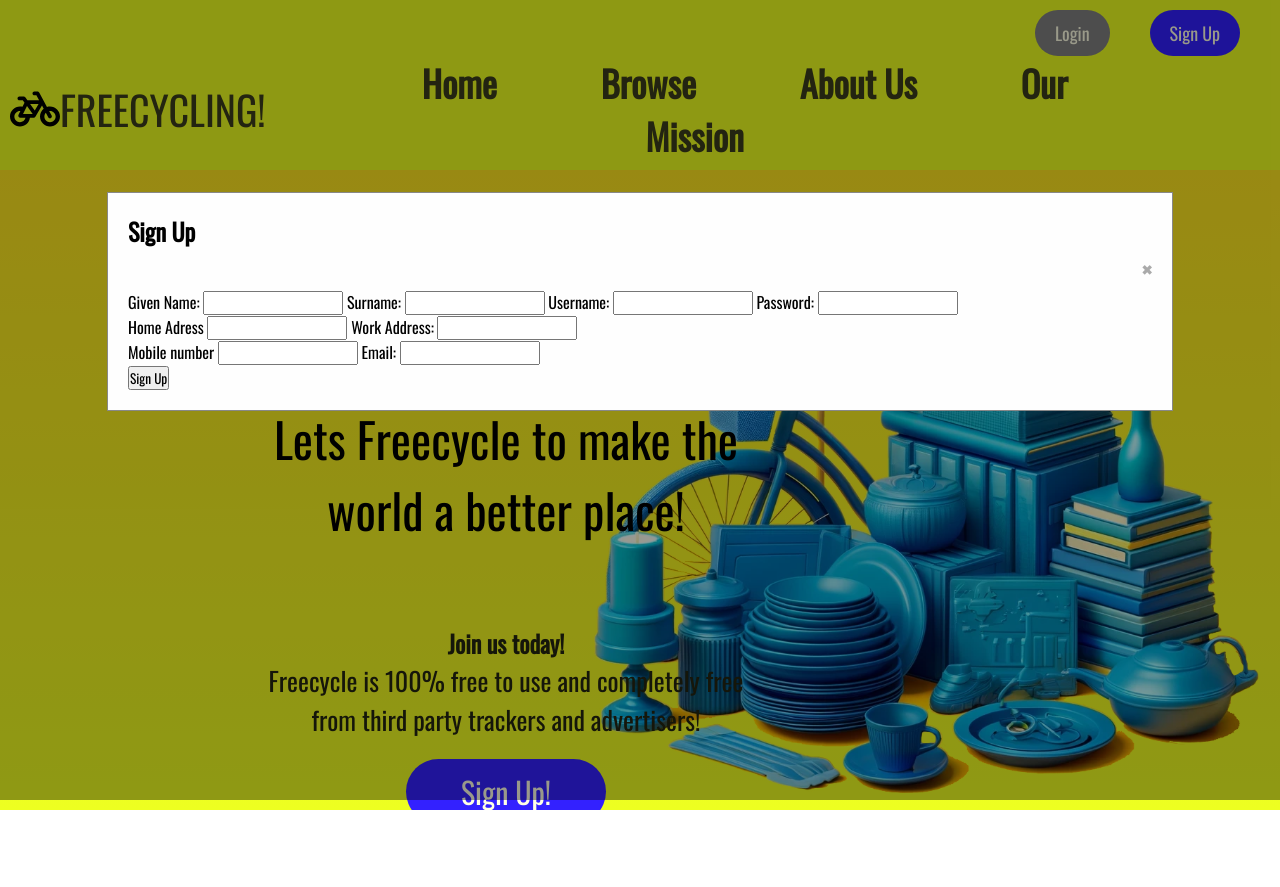
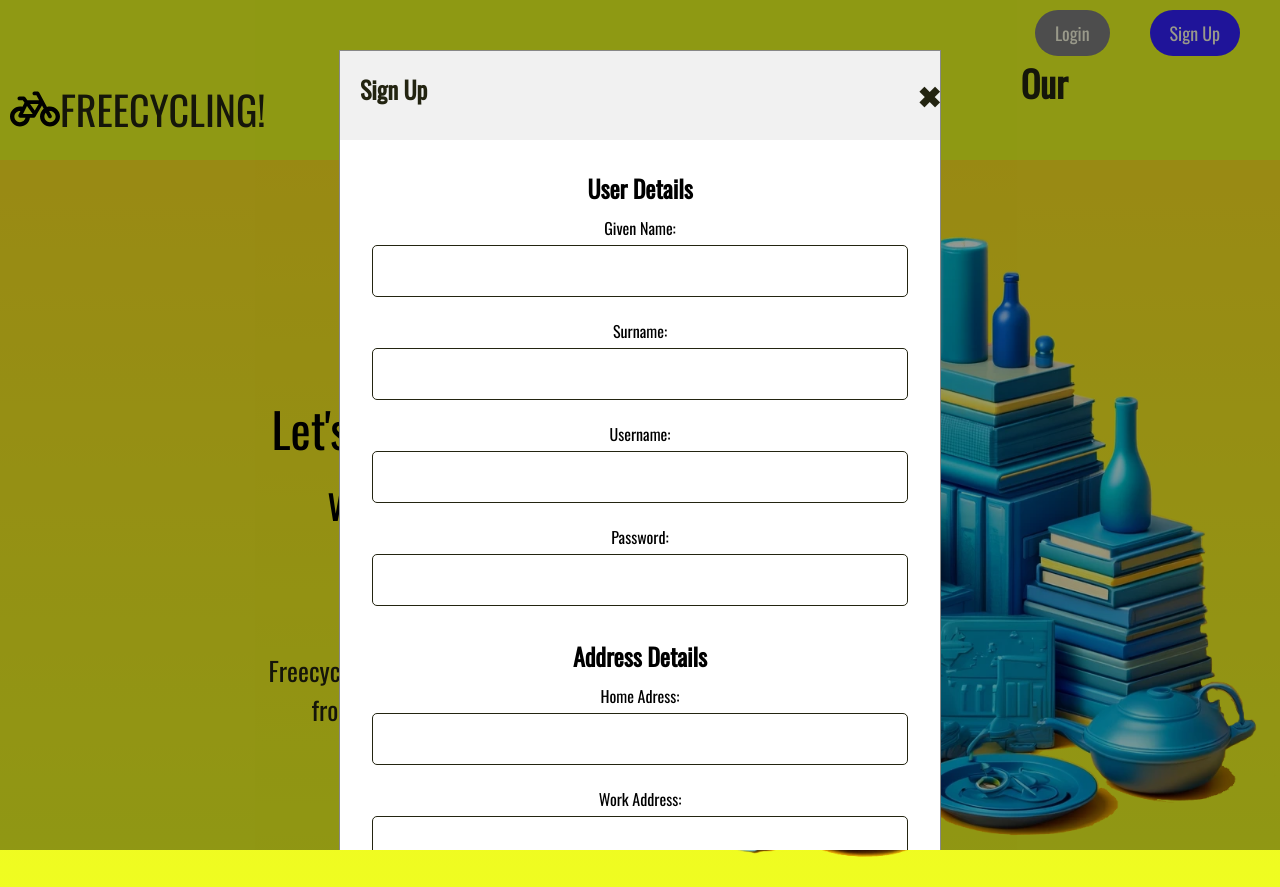
Before and after one commit to Kevin-Yao141/CS345-hfd, a plain HTML site: page index.html in a window 1280 px wide. Both pictures are taken after a click on the button "Sign Up". Before the commit the page ends 810 px from the top, so only its background shows below. Drawn offline with nearby package versions, Linux system fonts and the light colour scheme.

Commit message:
sign up page layout done

```diff
--- a/index.css
+++ b/index.css
@@ -17,7 +17,7 @@ body {
     left: 0;
     width: 100%;
     background-color: #edff21;
-    height: 170px;
+    height: 160px;
 }
 
 .nav a{
@@ -50,7 +50,6 @@ body {
     position: relative;
     padding: 0px 10px;
     align-items: center;
-    z-index: 100;
 
 }
 
@@ -87,14 +86,14 @@ body {
 .main__content{
     position: relative;
     width:100%;
-    height: 80vh;
+    height: 100vh;
     background-image: linear-gradient(#ffe521, #EDFF21);
 }
 
 .hero__image{
     background-image: url("background_transparent.png");
-    background-size: 90vh;
-    height: 80vh;
+    background-size: 100vh;
+    height: 90vh;
     background-position: right;
     background-repeat: no-repeat;
     position: relative;
@@ -175,24 +174,77 @@ body {
     top: 0;
     width: 100%;
     height: 100%;
-    overflow: auto;
+    overflow-y: auto;
     background-color: rgb(0,0,0);
     background-color: rgba(0,0,0,0.4);
+    padding-top: 50px;
+    align-items: center;
+    justify-content: center;
 }
 
 .modal__content {
-    background-color: #fefefe;
-    margin: 15% auto;
+    background-color: #fff;
+    margin: auto;
+    border: 1px solid #888;
+    width: 90%;
+    max-width: 600px;
+    max-height: 900px;
+    overflow-y:auto;
+}
+
+.modal__header{
+    display:flex;
+    background-color: #f1f1f1;
+    justify-content: space-between;
+}
+.modal__header h2{
+
     padding: 20px;
-    border: 1px solid #888;
-    width: 80%;
+    color: #232411;
+    text-align: center;
+}
+
+
+
+.modal__body{
+    padding: 20px;
+    text-align: center;
+
+
+}
+
+#form input{
+    padding: 15px;
+    margin: 5px 0 22px 0;
+    width: 90%;
+    border-radius: 5px;
+    border: 1px solid #232411;
+
+}
+
+#form button{
+    padding: 10px;
+    margin: 10px;
+    width: calc(100% - 60px);
+    border-radius: 5px;
+    border: 1px solid #232411;
+    background-color: #3321FF;
+    color: #FFFFE5;
+    cursor: pointer;
+}
+
+#form h4{
+    padding: 10px;
+    font-size: 24px;
 }
 
 .close{
-    color: #aaaaaa;
-    float: right;
-    font-size: 28px;
+    position:relative;
+    color: #232411;
+    font-size: 60px;
     font-weight: bold;
+    text-decoration: none;
+    cursor: 20;
 }
 
 .close:hover,
--- a/index.html
+++ b/index.html
@@ -35,7 +35,7 @@
                 <div id="hero__text">
                     <div id="aboutus__box" class="textbox">
                         <h2 style="font-size: 36px;">Welcome to Freecycling!</h2>
-                        <p style="font-size: 48px;">Lets Freecycle to make the world a better place!</p>
+                        <p style="font-size: 48px;">Let's Freecycle to make the world a better place!</p>
                     </div>
                     <div id="signup__box" class="textbox">
                         <a><h2 style="font-size: 36x;"> Join us today!</h2></a>
@@ -47,13 +47,15 @@
             </div>
             <div id = "popup-menu" class="modal">
                 <div class="modal__content">
+                    <div class="modal__container">
                         <div class="modal__header">
                             <h2>Sign Up</h2>
                             <span class="close">&times;</span>
                         </div>
-                    <div class="modal__body">
-                        <form>
+                        <div class="modal__body" id="form-ct">
+                            <form id="form">
                                 <div id="user-details">
+                                    <h4>User Details</h5>
                                     <label for="given-name">Given Name:</label>
                                     <input type="text" id="given-name" name="given-name" required>
                                     <label for="surname">Surname:</label>
@@ -64,13 +66,15 @@
                                     <input type="password" id="password" name="password" required>
                                 </div>
                                 <div id="address-details">
-                                <label for="home-address">Home Adress</label>
+                                    <h4>Address Details</h5>
+                                    <label for="home-address">Home Adress:</label>
                                     <input type="text" id="home-address"for="home-address"></input>
                                     <label for="work-address">Work Address:</label>
                                     <input type="text" id="postcode" name="postcode" required>
                                 </div>
                                 <div id="contact-details">
-                                <label for="mobile-number"> Mobile number</label>
+                                    <h4>Contact Details</h4>
+                                    <label for="mobile-number"> Mobile number:</label>
                                     <input type="text" id="mobile-number" name="mobile-number" required>
                                     <label for="email">Email:</label>
                                     <input type="email" id="email" name="email" required>
@@ -78,8 +82,8 @@
                                 <div id="submit-button">
                                     <button type="submit">Sign Up</button>
                                 </div>
-
                             </form>
+                        </div>
                     </div>
                 </div>
             </div>
--- a/script.js
+++ b/script.js
@@ -21,7 +21,6 @@ close.onclick = function() {
   modal.style.display = 'none';
 }
 
-// On outside click, close modal
 window.onclick = function(event) {
     if (event.target == modal) {
         modal.style.display = 'none';
```
Lines whose indentation alone changed are shown as unchanged.
